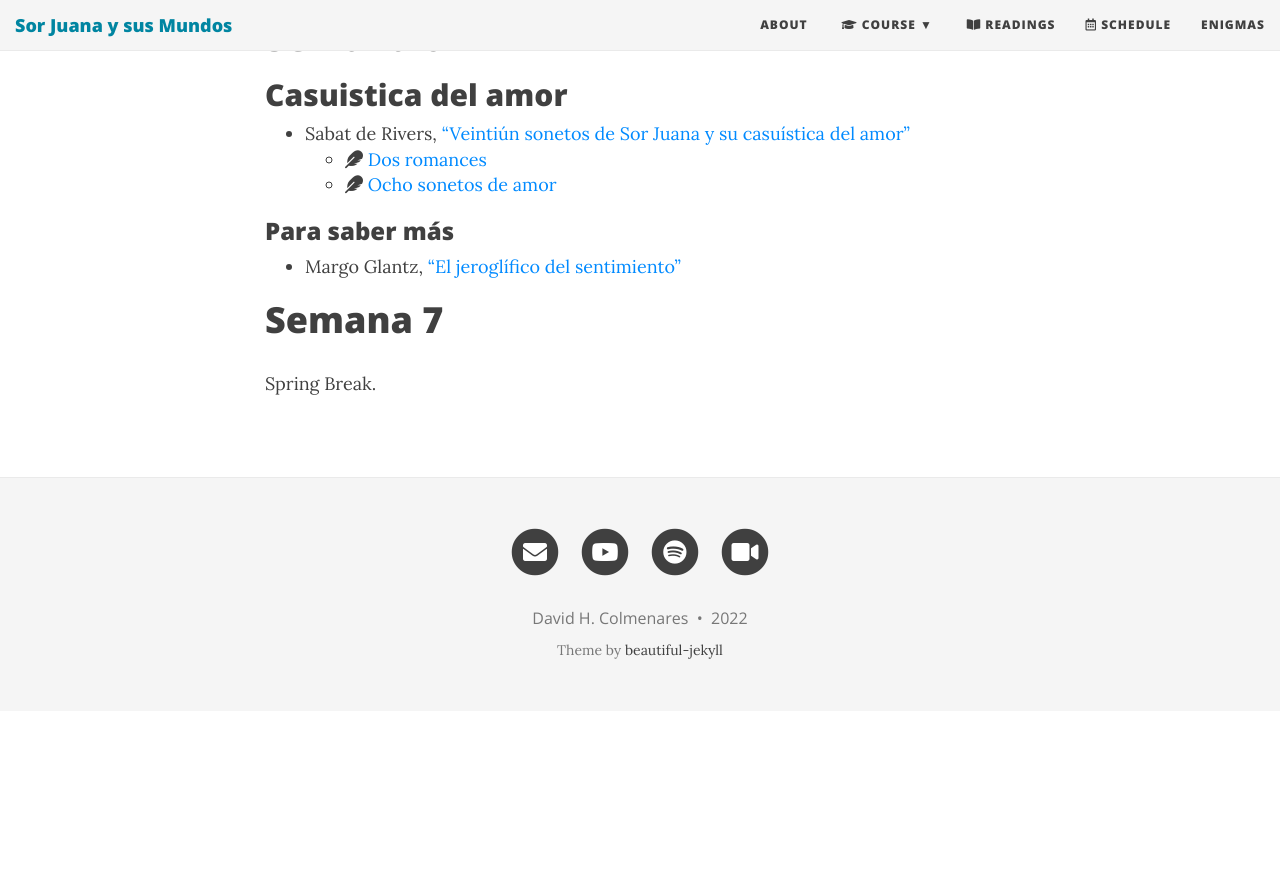
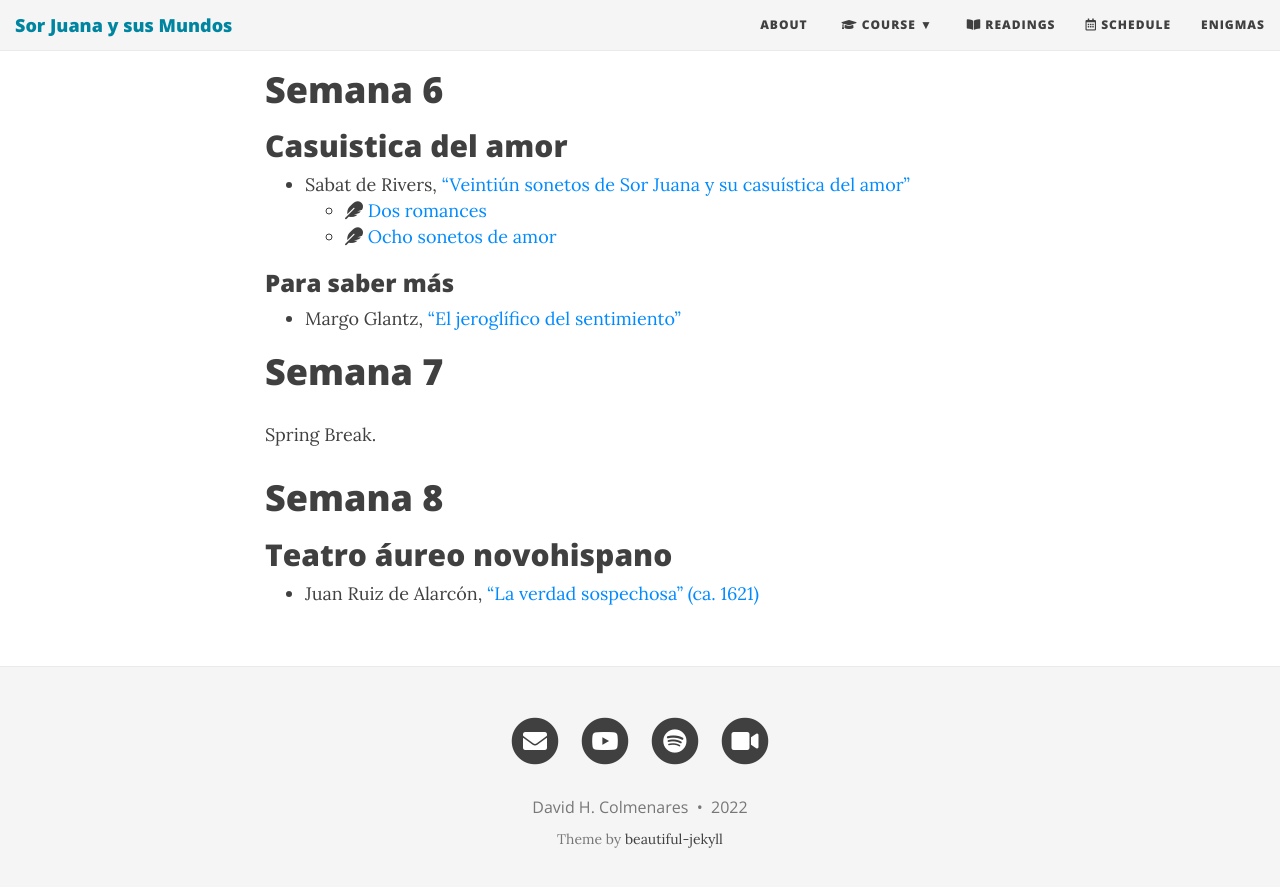
Before and after one commit to Hipomenes/sorjuana, a Jekyll site: the page built from syllabus.md, in a window 1280 px wide and 900 px high, scrolled down 2711 px. Shown: the top 887 px of the window. Built offline with Jekyll 4.4.1, drawn with Linux system fonts in a browser that asks for light colours; nearby versions of some CDN libraries; before the commit the page ends 3422 px from its top, so only the background shows below that; some of the changed text lies outside the part shown.

Commit message:
Update syllabus.md

```diff
--- a/syllabus.md
+++ b/syllabus.md
@@ -80,3 +80,8 @@ bigimg: http://www.ilovelibraries.org/sites/default/files/palafoxianazoom.png
 # Semana 7
 
 Spring Break.
+
+# Semana 8
+## Teatro áureo novohispano
+
+- Juan Ruiz de Alarcón, [“La verdad sospechosa" (ca. 1621)](http://teatroteca.teatro.es/opac/?id=00013941#recordCard)
```
